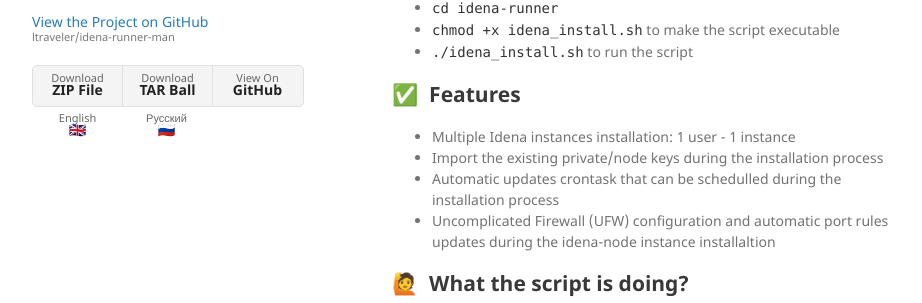
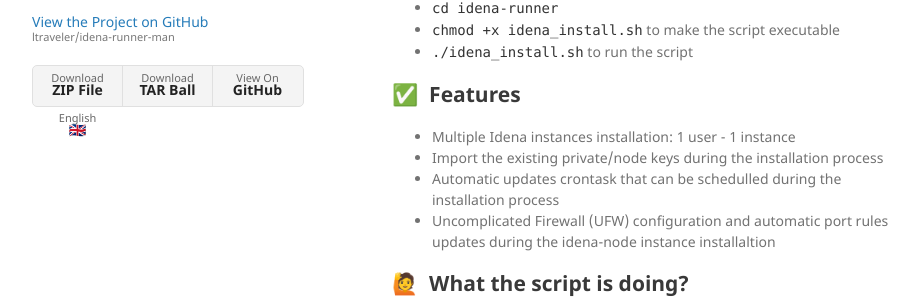
Before and after one commit to ltraveler/idena-runner-man, a Jekyll site: the page built from index.md, in a window 1280 px wide. Shown: the part 405-708 px from the top of the page, without its empty margins (178-1100 px from the left). Built offline with Jekyll 4.4.1, drawn with Linux system fonts in a browser that asks for light colours; the repository's description, which GitHub fills in, is left out.

Commit message:
Update default.html

```diff
--- a/_layouts/default.html
+++ b/_layouts/default.html
@@ -38,9 +38,7 @@
           <li><a href="{{ site.github.repository_url }}">View On <strong>GitHub</strong></a></li>
 
         {% assign pages=site.pages | where:"ref", page.ref | sort: 'lang' %}
-        {% for page in pages %}
          <li><a href="/idena-runner-man{{ page.url }}" class="{{ page.lang }}">{{ page.language }} <strong>{{ page.lang }}</strong></a></li>
-        {% endfor %}
         </ul>
         {% endif %}
       </header>
```
